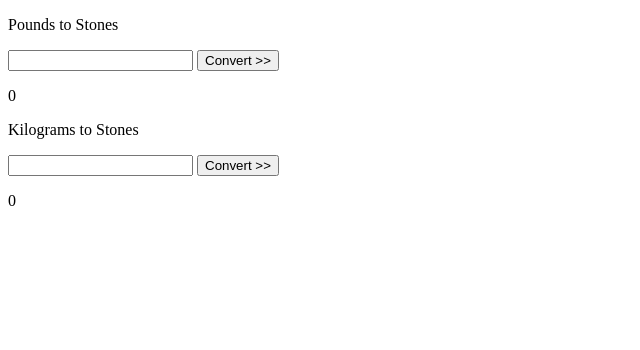
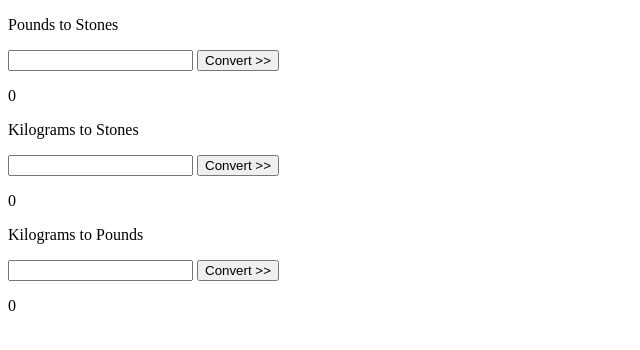
Before and after one commit to neriiavr/Converters, a plain HTML site: page weight/weight.html in a window 1280 px wide. Shown: the whole page, without its empty margins (0-640 px from the left). Drawn offline with Linux system fonts and the light colour scheme.

Commit message:
new weight converters added

```diff
--- a/weight/weight.html
+++ b/weight/weight.html
@@ -22,7 +22,10 @@
     </div>
 
     <div>
-        <p> </p>
+        <p> Kilograms to Pounds </p>
+        <input type="number" id="ktop">
+        <button onclick="kToPound()"> Convert >> </button>
+        <p id="poundConverted"> 0 </p>
     </div>
 
     <div>
--- a/weight/weight.js
+++ b/weight/weight.js
@@ -19,3 +19,13 @@ function kToStone() {
 
     document.getElementById("stoneConverted").innerText = resultStone
 }
+
+function kToPound() {
+    const inputsValue = document.getElementById("ktop").value
+    var resultPound = ""
+    resultPound = inputsValue * 2.204
+
+    console.log(inputsValue)
+
+    document.getElementById("poundConverted").innerText = resultPound
+}
```
Also changed, not shown: currency/currency.js (line endings or trailing spaces).
